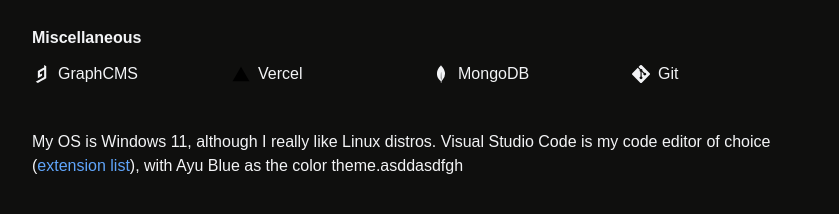
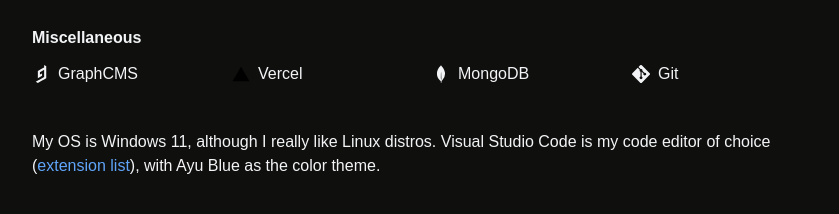
Before and after one commit to Izarothy/portfolio-website-old, a React (Create React App) app: page / in a window 1280 px wide. Shown: the part 860-1074 px from the top of the page, without its empty margins (208-1047 px from the left). Built offline with nearby package versions, Linux system fonts and the light colour scheme; the HTML template or start-up script is replaced by a standard one.

Commit message:
Remove random text

```diff
--- a/src/components/Technologies.tsx
+++ b/src/components/Technologies.tsx
@@ -30,7 +30,7 @@ export const Technologies = forwardRef((props, ref: RefT) => (
       >
         extension list
       </a>
-      ), with Ayu Blue as the color theme.asddasdfgh
+      ), with Ayu Blue as the color theme.
     </p>
   </section>
 ));
```
